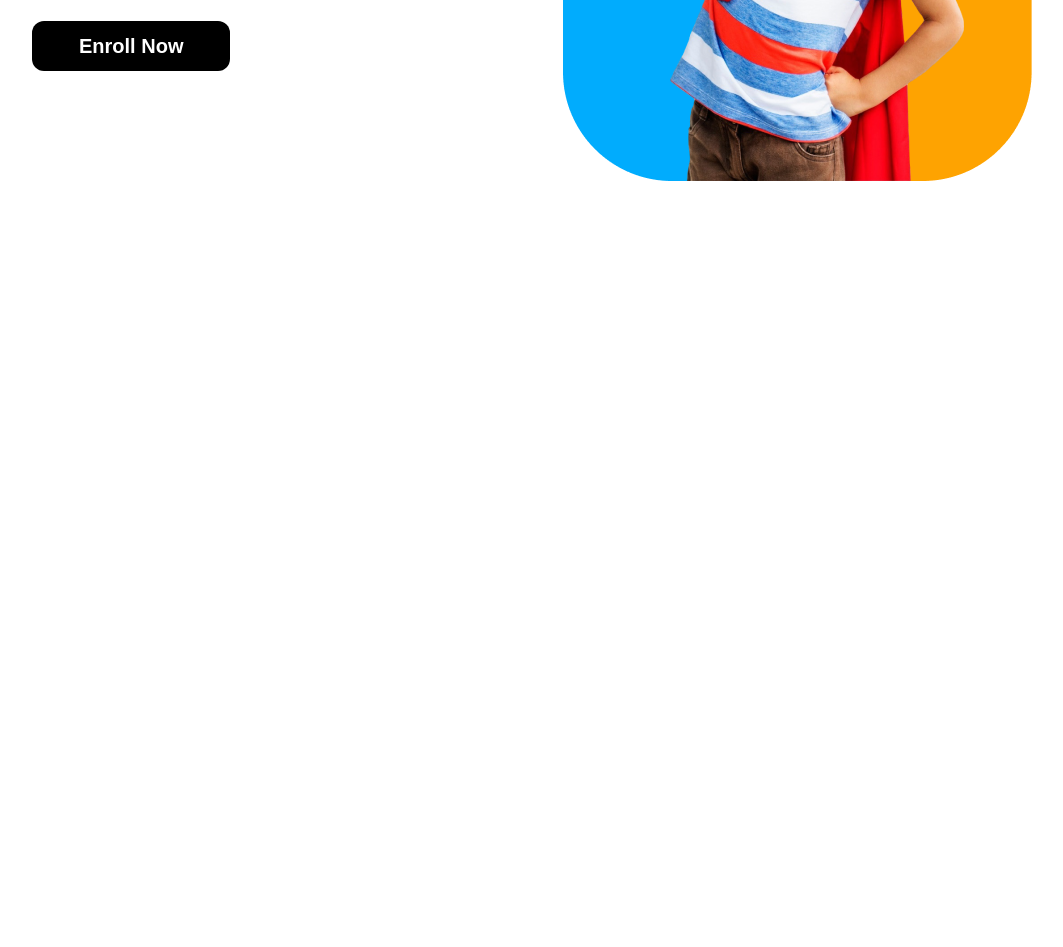
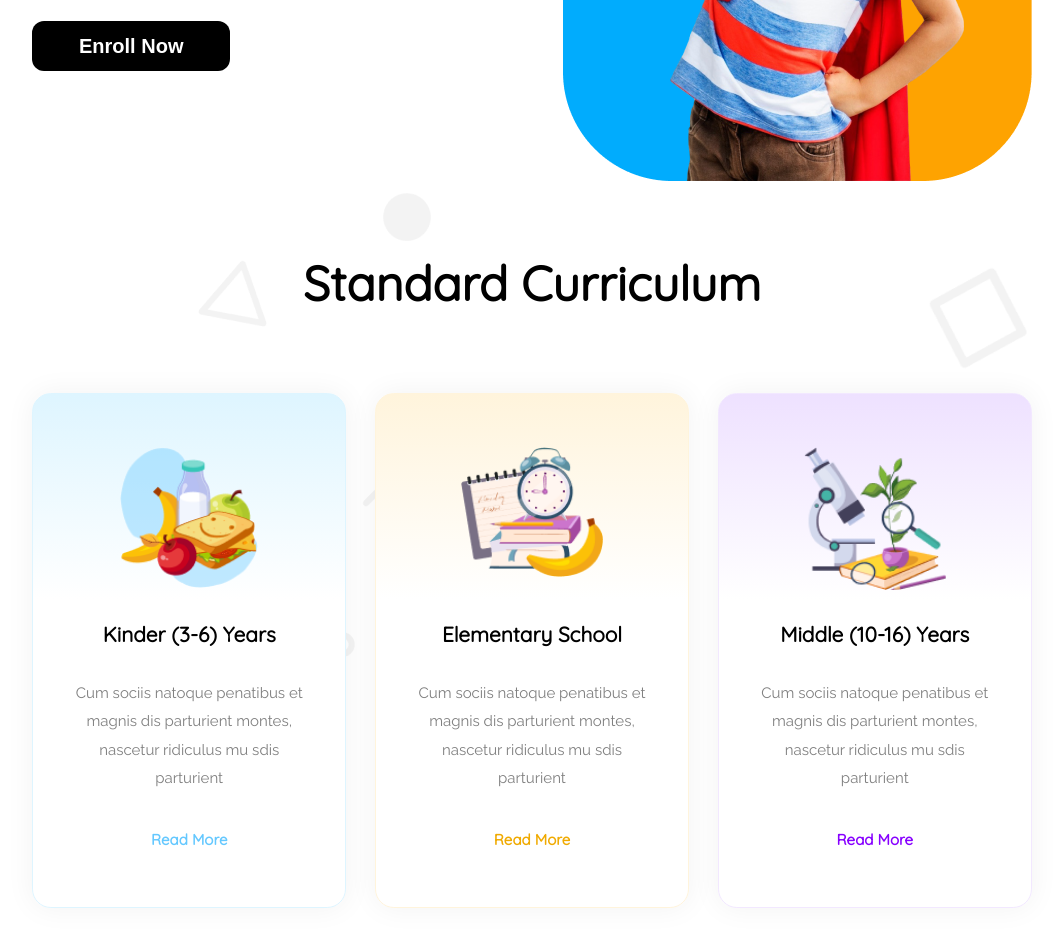
Before and after one commit to aunirudrad/kids-school-web, a plain HTML site: page index.html in a window 1280 px wide. Shown: the part 509-1456 px from the top of the page, without its empty margins (108-1171 px from the left). Before the commit the page ends 800 px from the top, so only its background shows below. Drawn offline with Linux system fonts and the light colour scheme.

Commit message:
curriculum section added

```diff
--- a/css/styles.css
+++ b/css/styles.css
@@ -12,30 +12,81 @@
     font-style: normal;
 }
 
+.raleway-regular{
+    font-family: "Raleway", serif;
+    font-optical-sizing: auto;
+    font-weight: 400;
+    font-style: normal;
+}
+
 /* shared colors */
 
-.color-1-orange{
+.color-1-orange {
     color: #FEA301;
 }
-.color-2-skyblue{
+
+.color-2-skyblue {
     color: #01ACFD;
 }
-.color-3{
+
+.color-3 {
     color: #05D4DF;
 }
-.color-4{
+
+.color-4 {
     color: #5D58EF;
 }
-.color-5-black{
+
+.color-5-black {
     color: black;
+}
+
+.color-6 {
+    color: #64C8FF;
+}
+
+.color-7 {
+    color: #F0AA00;
+}
+
+.color-8 {
+    color: #8700FF;
+}
+.color-9{
+    color: #808080;
+}
+
+.bg-1 {
+    background-image: linear-gradient(180deg, #DEF5FF 0%, #FFFFFF 40%);
+}
+
+.bg-2 {
+    background-image: linear-gradient(180deg, #FFF4DC 0%, #FFFFFF 40%);
+}
+
+.bg-3 {
+    background-image: linear-gradient(180deg, #EEE1FF 0%, #FFFFFF 40%);
+}
+
+.border-1 {
+    border: 0.94px solid rgba(222, 245, 255, 1);
+}
+
+.border-2 {
+    border: 0.94px solid rgba(255, 244, 220, 1);
+}
+
+.border-3 {
+    border: 0.94px solid rgba(242, 232, 255, 1);
 }
 
 /* shared styles */
 
-.d-flex{
+.d-flex {
     display: flex;
 }
-.btn-1{
+
+.btn-1 {
     background-color: #FEA301;
     border: none;
     border-radius: 12px;
@@ -45,7 +96,8 @@
     font-weight: 600;
     line-height: 30px;
 }
-.btn-2{
+
+.btn-2 {
     background-color: #000000;
     border: none;
     border-radius: 12px;
@@ -56,117 +108,181 @@
     line-height: 30px;
 }
 
+
 /* navbar styles */
 
 
-.navbar{
+.navbar {
     margin: 20px 140px;
     justify-content: space-between;
     align-items: center;
 }
 
-.navbar-left{
+.navbar-left {
     align-items: center;
     gap: 11px;
 }
 
-.nav-title{
+.nav-title {
     font-size: 2rem;
     font-weight: 700;
     line-height: 30px;
 }
 
-.nav-middle{
+.nav-middle {
     max-width: 390px;
     justify-content: space-between;
     /* margin-right: 32px; */
     gap: 32px;
 }
 
-.nav-middle li{
+.nav-middle li {
     list-style: none;
 }
 
-.nav-middle li a{
+.nav-middle li a {
     text-decoration: none;
     font-weight: 500;
     font-size: 1.25rem;
 }
 
-.nav-middle li.important a{
+.nav-middle li.important a {
     font-weight: 700;
 }
 
-.menu-icon{
+.menu-icon {
     display: none;
 }
 
 
 /* hero banner section styles */
 
-.banner-container{
+.banner-container {
     margin: 0 140px;
     justify-content: space-between;
     align-items: center;
 }
 
-.banner-contents{
+.banner-contents {
     max-width: 640px;
     margin: 122px 0;
 }
 
-.contents-title{
+.contents-title {
     font-size: 3.5rem;
     font-weight: 700;
     line-height: 61px;
 }
 
-.contents-description{
+.contents-description {
     font-size: 1.25rem;
     margin: 24px 0;
 }
 
+/* curriculum section styles */
+
+.curriculum-container {
+    background-image: url(../assets/bg.png);
+    padding: 60px 140px;
+    text-align: center;
+}
+
+.curriculum-title {
+    font-size: 3rem;
+    font-weight: 700;
+    margin-bottom: 80px;
+}
+
+.curriculum-card-container {
+    margin: 0 auto;
+    display: grid;
+    grid-template-columns: repeat(3, 1fr);
+    justify-items: center;
+    gap: 28.3px;
+}
+
+.curriculum-card {
+    max-width: 368px;
+    border-radius: 18.86px;
+    box-shadow: 0 0 28.3px 0.94px rgba(0, 0, 0, 0.05);
+    text-align: center;
+    padding: 53px 41px;
+}
+
+.curriculum-img{
+    margin: 0 auto;
+    max-width: 142px;
+    height: 142px;
+}
+.curriculum-img img{
+    width: 100%;
+}
+
+.curriculum-card-title {
+    font-size: 1.3rem;
+    font-weight: 700;
+    margin: 32px 0;
+}
+
+.curriculum-card-description{
+    font-size: 0.94rem;
+    font-weight: 500;
+    margin-bottom: 34px;
+    line-height: 28.3px;
+}
+
+.curriculum-rm-btn{
+    font-weight: 700;
+    font-size: 0.94rem;
+    line-height: 28.3px;
+}
 
 
 @media screen and (max-width:576px) {
 
-    .navbar-container{
+    .navbar-container {
         border-bottom: 0.5px solid #FEA301;
     }
-    .navbar{
+
+    .navbar {
         margin: 12px 16px;
         justify-content: space-between;
         align-items: center;
 
     }
-    .nav-title{
+
+    .nav-title {
         display: none;
     }
-    .nav-middle{
+
+    .nav-middle {
         display: none;
     }
-    .btn-1{
+
+    .btn-1 {
         display: none;
     }
-    .menu-icon{
+
+    .menu-icon {
         display: inline;
     }
 
-    .banner-container{
+    .banner-container {
         margin: 8px 16px;
         flex-direction: column-reverse;
         gap: 20px;
     }
-    .banner-container img{
+
+    .banner-container img {
         width: 100%;
     }
 
-    .banner-contents{
+    .banner-contents {
         margin: 20px auto;
         text-align: center;
     }
 
-    .contents-title{
+    .contents-title {
         font-size: 2rem;
         font-weight: 700;
         line-height: normal;
--- a/index.html
+++ b/index.html
@@ -8,9 +8,11 @@
     <link rel="preconnect" href="https://fonts.googleapis.com">
     <link rel="preconnect" href="https://fonts.gstatic.com" crossorigin>
     <link href="https://fonts.googleapis.com/css2?family=Quicksand&display=swap" rel="stylesheet">
+    <link href="https://fonts.googleapis.com/css2?family=Raleway&display=swap" rel="stylesheet">
     <link rel="stylesheet" href="https://cdnjs.cloudflare.com/ajax/libs/font-awesome/6.7.2/css/all.min.css"
         integrity="sha512-Evv84Mr4kqVGRNSgIGL/F/aIDqQb7xQ2vcrdIwxfjThSH8CSR7PBEakCr51Ck+w+/U6swU2Im1vVX0SVk9ABhg=="
-        crossorigin="anonymous" referrerpolicy="no-referrer"/>
+        crossorigin="anonymous" referrerpolicy="no-referrer" />
+
     <link rel="stylesheet" href="css/styles.css">
 </head>
 
@@ -35,14 +37,61 @@
         <div class="banner-container d-flex">
             <div class="banner-contents">
                 <h1 class="contents-title">
-                    <span class="color-1-orange">Empowering</span><br>students from small <br>age <span class="color-2-skyblue">towards vision</span>
+                    <span class="color-1-orange">Empowering</span><br>students from small <br>age <span
+                        class="color-2-skyblue">towards vision</span>
                 </h1>
-                <p class="contents-description">With the courage, Confidence, Creativity and Compassion to make their Unique Contribution in a Diverse and Dynamic World.</p>
+                <p class="contents-description">With the courage, Confidence, Creativity and Compassion to make their
+                    Unique Contribution in a Diverse and Dynamic World.</p>
                 <button class="btn-2">Enroll Now</button>
             </div>
             <img src="assets/hero-kids.png" alt="">
         </div>
     </header>
+    <main>
+        <section class="curriculum-container">
+            <div class="curriculum">
+                <h3 class="curriculum-title">Standard Curriculum</h3>
+                <div class="curriculum-card-container">
+                    <div class="curriculum-card bg-1 border-1">
+                        <div class="curriculum-img">
+                            <img src="assets/kinder.png" alt="">
+                        </div>
+                        <h3 class="curriculum-card-title">Kinder (3-6) Years</h3>
+                        <p class="curriculum-card-description raleway-regular color-9">Cum sociis natoque penatibus et
+                            magnis
+                            dis parturient montes, nascetur ridiculus
+                            mu sdis parturient</p>
+                        <p class="curriculum-rm-btn color-6">Read More</p>
+                    </div>
+                    <div class="curriculum-card bg-2 border-2">
+                        <div class="curriculum-img">
+                            <img src="assets/elementary.png" alt="">
+                        </div>
+                        <h3 class="curriculum-card-title">Elementary School</h3>
+                        <p class="curriculum-card-description raleway-regular color-9">Cum sociis natoque penatibus et
+                            magnis
+                            dis parturient montes, nascetur ridiculus
+                            mu sdis parturient</p>
+                        <p class="curriculum-rm-btn color-7">Read More</p>
+                    </div>
+                    <div class="curriculum-card bg-3 border-3">
+                        <div class="curriculum-img">
+                            <img src="assets/middle.png" alt="">
+
+                        </div>
+                        <h3 class="curriculum-card-title">Middle (10-16) Years</h3>
+                        <p class="curriculum-card-description raleway-regular color-9">Cum sociis natoque penatibus et
+                            magnis
+                            dis parturient montes, nascetur ridiculus
+                            mu sdis parturient</p>
+                        <p class="curriculum-rm-btn color-8">Read More</p>
+                    </div>
+                </div>
+
+            </div>
+
+        </section>
+    </main>
 </body>
 
 </html>
```
